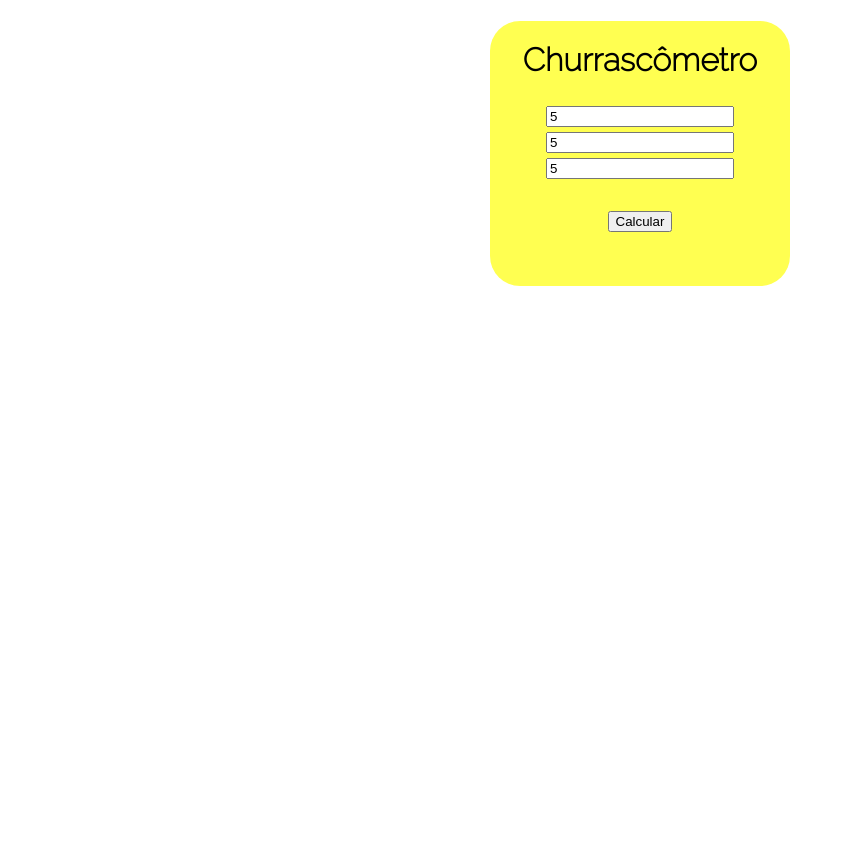
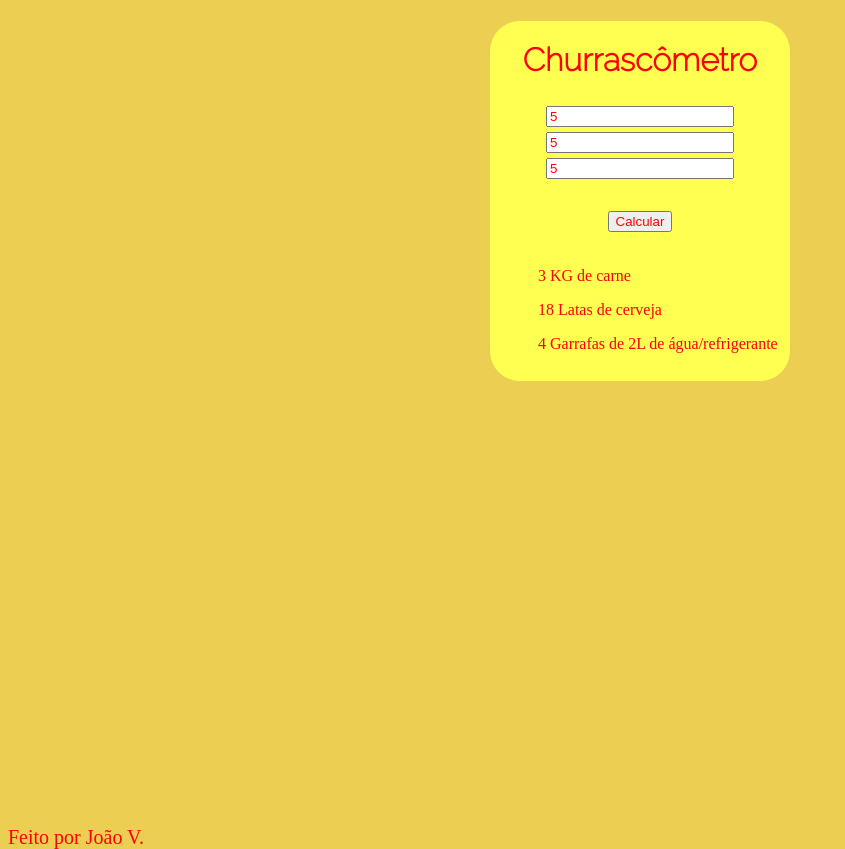
Before and after one commit to joaovxsantos/Churrascometro, a plain HTML site: page html/index.html in a window 1280 px wide. Both pictures are taken after typing "5", "5", "5" into the empty fields and a click on the button "Calcular". Shown: the whole page, without its empty margins (0-845 px from the left). Before the commit the page ends 800 px from the top, so only its background shows below. Drawn offline with Linux system fonts and the light colour scheme; a web font is replaced by a local one.

Commit message:
commit 2

```diff
--- a/css/style.css
+++ b/css/style.css
@@ -1,3 +1,10 @@
+*{
+    color: red;
+}
+
+body{
+    background-color: #ecce52;
+}
 
 
 h1{
@@ -5,8 +12,6 @@ h1{
     position: relative;
     top: 20px;
     font-family: 'Raleway', sans-serif;
-
-
 }
 
 
@@ -21,13 +26,14 @@ button{
     display: block;
     margin: auto;
     margin-top: 2rem;
+
 }
 
 
 div{
     background-color: #ffff51;
     width: 300px;
-    height: 180px;
+    height: 160px;
     margin: auto;
     border-radius: 30px;
 
@@ -38,3 +44,15 @@ div{
 
     margin-top: 3rem;
 }
+
+p{
+    margin-top: 1px;
+    margin-left: 3rem;
+}
+
+
+footer{
+    position: relative;
+    top: 445px;
+    font-size: 20px;
+}
--- a/html/index.html
+++ b/html/index.html
@@ -6,6 +6,7 @@
     <meta name="viewport" content="width=device-width, initial-scale=1.0">
     <link rel="stylesheet" href="../css/style.css">
     <link href="https://fonts.googleapis.com/css2?family=Raleway:wght@200&display=swap" rel="stylesheet">
+    <link href="https://fonts.googleapis.com/css2?family=Tai+Heritage+Pro&display=swap" rel="stylesheet">
     <title>Churrascômetro</title>
 </head>
 <body>
@@ -14,10 +15,18 @@
     <h1>Churrascômetro</h1>
     <div id="content">
     <input id="number1" type="number" placeholder="Adultos">
-    <input type="number" placeholder="Crianças">
-    <input type="number" placeholder="Duração">
-    <button>Calcular</button></div>
+    <input id="number2" type="number" placeholder="Crianças">
+    <input type="number" placeholder="Duração" id="number3">
+    <button onclick="calc()">Calcular</button></div>
+    <p id="one"></p>
+    <p id="two"></p>
+    <p id="three"></p>
     </div>
 
+
+
+
+ <footer>Feito por João V.</footer>
+<script src="../javascript/script.js"></script>
 </body>
 </html>
--- a/javascript/script.js
+++ b/javascript/script.js
@@ -0,0 +1,45 @@
+function calc(){
+    let a = document.getElementById("number1")
+    let adult = parseInt(a.value)
+    let b = window.document.getElementById("number2")
+    let children = parseInt(b.value)
+    let c = window.document.getElementById("number3")
+    let time = parseInt(c.value)
+    let d = window.document.getElementById("one")
+    let e = window.document.getElementById("two")
+    let f = window.document.getElementById("three")
+    let children2 = children*0.5
+    let div = document.getElementsByTagName("div")[0]
+
+    if(time<=6){
+        let carne = ((adult + children2) * 400) /1000
+        let cerveja = Math.ceil((adult * 1200) /350)
+        let bebida = Math.ceil(((adult + children2) * 1000) /2000)
+        d.innerHTML =carne + " KG de carne"
+        e.innerHTML = cerveja + " Latas de cerveja"
+        f.innerHTML = bebida + " Garrafas de 2L de água/refrigerante"
+        div.style = "height: 360px"
+    }
+    if(time>6){
+        let carne = ((adult + children2) *600) /1000
+        d.innerHTML = carne + " KG de carne"
+        let cerveja = Math.ceil((adult * 2000) /350)
+        e.innerHTML = cerveja + " Latas de cerveja"
+        let bebida = Math.ceil(((adult + children2) * 1500) /2000)
+        f.innerHTML = bebida + " Garrafas de 2L de água/refrigerante"
+        div.style = "height: 360px"
+    }
+}
+
+let adult = 5
+let children = 2
+
+let children2 = children*0.5
+console.log(((adult + children2) *400) /1000)
+let cerveja = Math.ceil((adult * 1200) /350)
+
+console.log(cerveja)
+
+let bebida = Math.ceil(((adult + children2) * 1000) /2000)
+
+console.log(bebida)
```
